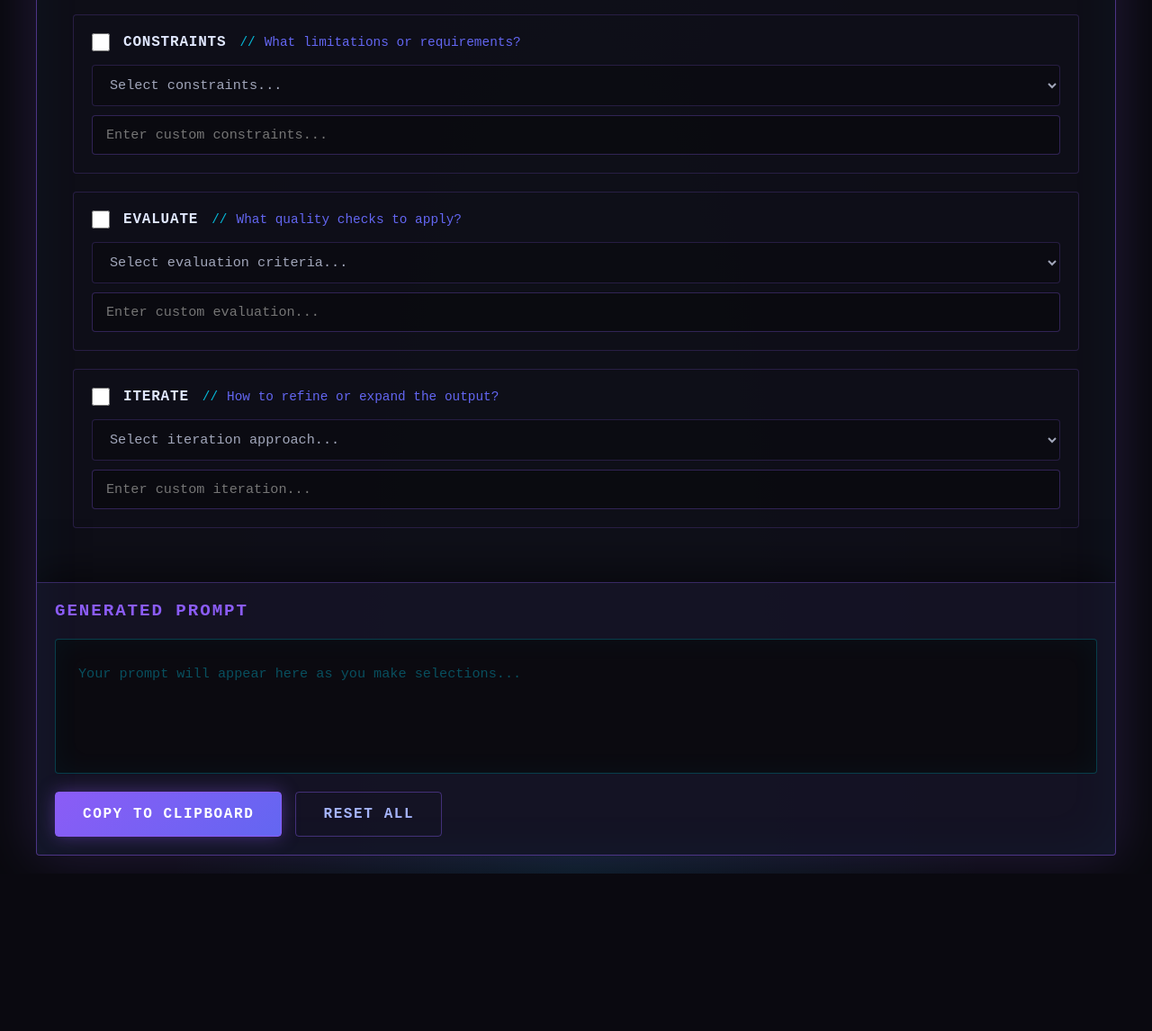
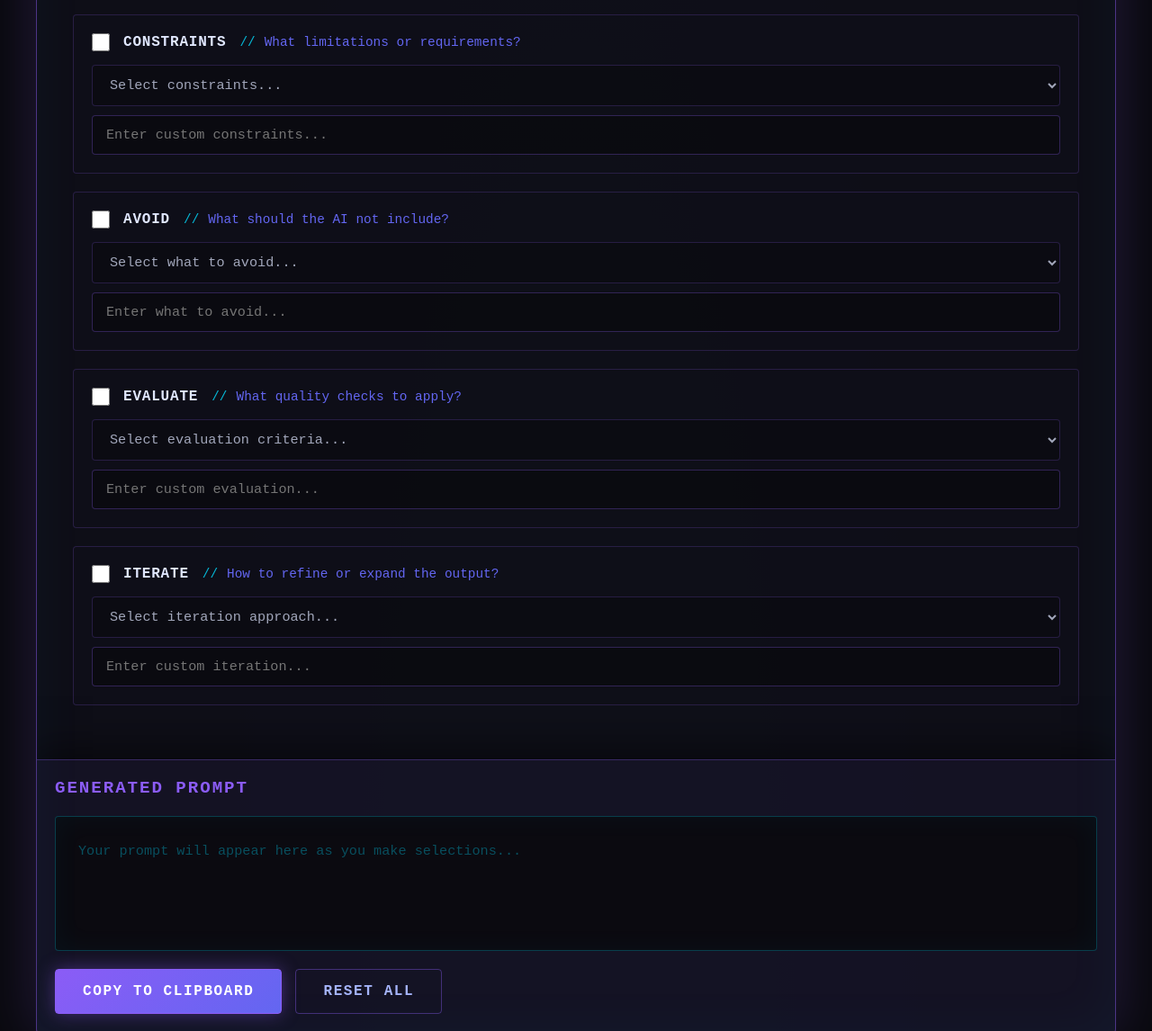
Before and after one commit to bobsteger/promptbuilder, a PHP site: page / in a window 1280 px wide. Shown: the part 1740-2886 px from the top of the page at 90% size. Before the commit the page ends 2711 px from the top, so only its background shows below. Run offline with PHP 8.4, Linux system fonts and the light colour scheme.

Commit message:
Added an Avoid category.

```diff
--- a/index.php
+++ b/index.php
@@ -227,6 +227,34 @@
                 </div>
             </div>
 
+            <!-- Avoid -->
+            <div class="prompt-option" id="option-avoid">
+                <div class="option-header">
+                    <input type="checkbox" id="enable-avoid" onchange="toggleOption('avoid')">
+                    <label for="enable-avoid">Avoid</label>
+                    <span class="help-text">What should the AI not include?</span>
+                </div>
+                <div class="option-content">
+                    <select id="avoid" disabled onchange="handleSelectChange('avoid')">
+                        <option value="">Select what to avoid...</option>
+                        <option value="technical jargon and complex terminology">Technical jargon</option>
+                        <option value="lengthy explanations and unnecessary details">Long explanations</option>
+                        <option value="code examples or snippets">Code examples</option>
+                        <option value="personal opinions or subjective statements">Personal opinions</option>
+                        <option value="speculation, assumptions, or guessing">Speculation or guessing</option>
+                        <option value="marketing language and promotional content">Marketing speak</option>
+                        <option value="complex vocabulary and difficult words">Complex vocabulary</option>
+                        <option value="humor, jokes, or casual language">Humor or jokes</option>
+                        <option value="emojis, special characters, or formatting">Emojis and special characters</option>
+                        <option value="repetition and redundant information">Repetition</option>
+                        <option value="filler words and unnecessary phrases">Filler words</option>
+                        <option value="controversial or sensitive topics">Controversial topics</option>
+                        <option value="__other__">Other...</option>
+                    </select>
+                    <input type="text" id="avoid-custom" class="custom-input" disabled placeholder="Enter what to avoid..." oninput="updatePrompt()">
+                </div>
+            </div>
+
             <!-- Evaluate -->
             <div class="prompt-option" id="option-evaluate">
                 <div class="option-header">
--- a/script.js
+++ b/script.js
@@ -94,6 +94,7 @@ function updatePrompt() {
     const tone = getSelectedValue('tone', 'enable-tone');
     const references = getSelectedValue('references', 'enable-references');
     const constraints = getSelectedValue('constraints', 'enable-constraints');
+    const avoid = getSelectedValue('avoid', 'enable-avoid');
     const evaluate = getSelectedValue('evaluate', 'enable-evaluate');
     const iterate = getSelectedValue('iterate', 'enable-iterate');
 
@@ -106,6 +107,7 @@ function updatePrompt() {
     if (tone) parts.push(`Use a tone that is ${tone}. `);
     if (references) parts.push(`${references}. `);
     if (constraints) parts.push(`${constraints}. `);
+    if (avoid) parts.push(`Avoid ${avoid}. `);
     if (evaluate) parts.push(`${evaluate}. `);
     if (iterate) parts.push(`${iterate}. `);
 
@@ -167,7 +169,7 @@ function copyToClipboard() {
 }
 
 function resetAll() {
-    const options = ['task', 'persona', 'context', 'audience', 'format', 'tone', 'references', 'constraints', 'evaluate', 'iterate'];
+    const options = ['task', 'persona', 'context', 'audience', 'format', 'tone', 'references', 'constraints', 'avoid', 'evaluate', 'iterate'];
 
     options.forEach(function(optionName) {
         const checkbox = document.getElementById(`enable-${optionName}`);
```
